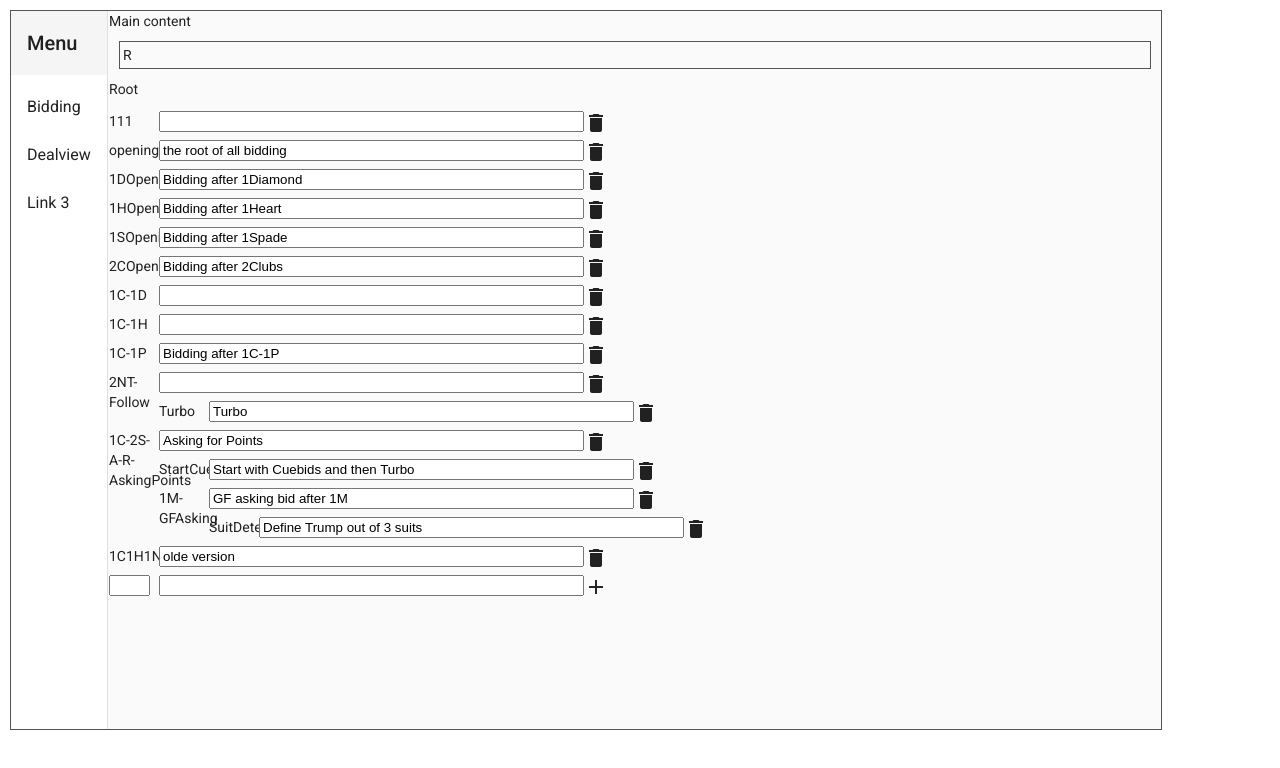
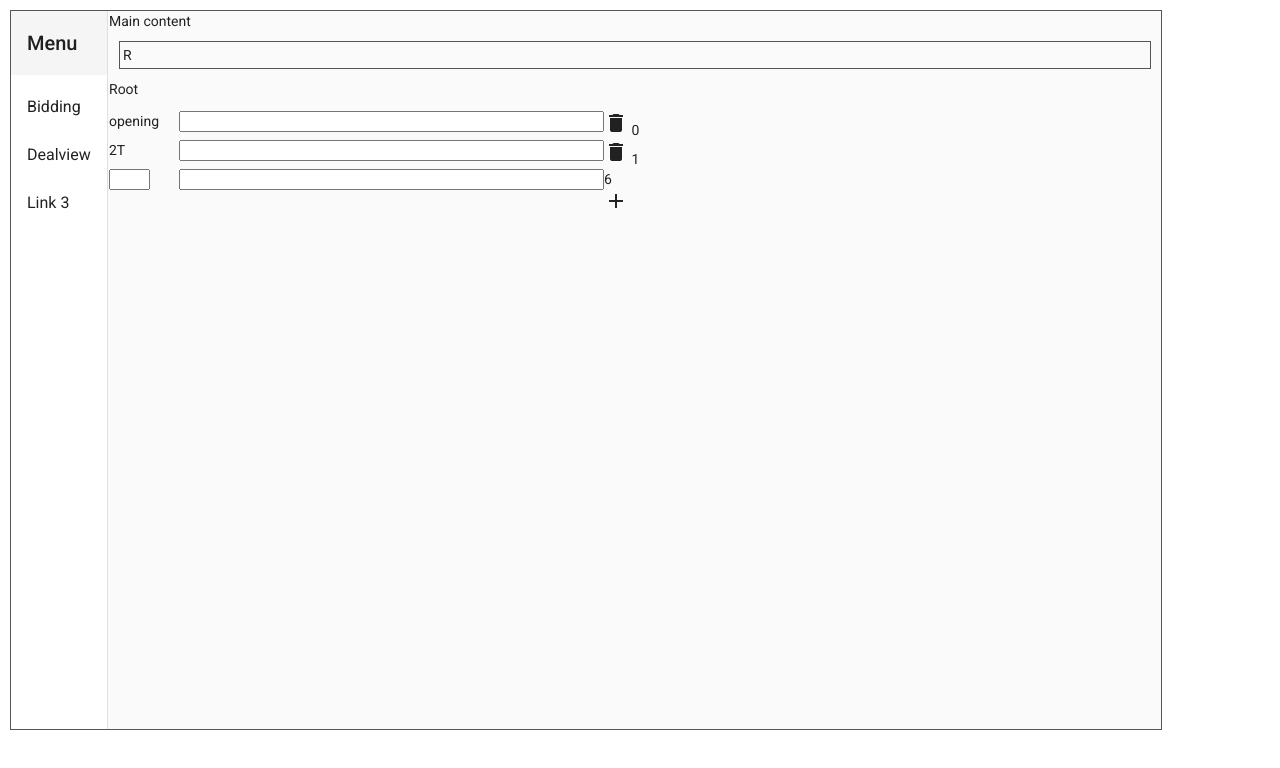
Before and after one commit to DarkMatterBridge/BridgeExplorer, an Angular app: page /biddingsystem in a window 1280 px wide. Shown: the top 768 px of the page. Built offline with nearby package versions, Linux system fonts and the light colour scheme.

Commit message:
cont. parsing old system format

```diff
--- a/src/app/bid-jar/bid-jar.component.ts
+++ b/src/app/bid-jar/bid-jar.component.ts
@@ -28,15 +28,17 @@ export class BidJarComponent implements OnInit {
 
   ngOnInit(): void {
     this.subject.asObservable().subscribe(b => this.setBnode(b));
-    this.fileService.loadSystem()
+    this.getStatistics();
 
-    this.fileService.getLocalBridgeSystem().subscribe(
-      (data: {}) => {
-        const l = new LegacyBiddingSystem();
-        this.baseNode = l.parseToNew(data);
-        this.bnode = this.baseNode;
-      }
-    )
+    // this.fileService.getLocalBridgeSystem().subscribe(
+    //   (data: {}) => {
+    //     const l = new LegacyBiddingSystem();
+    //     BNode.highestId = -1;
+    //     this.baseNode = l.parseToNew(data);
+    //     this.bnode = this.baseNode;
+    //     this.getStatistics();
+    //   }
+    // )
 
   }
 
@@ -48,4 +50,12 @@ export class BidJarComponent implements OnInit {
     }
   }
 
+  getStatistics() {
+    const hid =
+    this.bsm.determineAndSetHighestId(this.baseNode);
+    const nobids =
+    this.bsm.getTotalBidList(this.baseNode).size;
+
+    alert ("Highest ID: "+hid+" No of bids: "+nobids)
+  }
 }
--- a/src/app/bid-line/bid-line.component.html
+++ b/src/app/bid-line/bid-line.component.html
@@ -1,15 +1,21 @@
 <div>
 
-  <div *ngIf="newBid" class="w10"><input [(ngModel)]="bnode.bid" size="2"/></div>
-  <div *ngIf="!newBid" (click)="selectBid(bnode)" class="w10"> {{bnode.bid}}</div>
+  <div *ngIf="newBid" class="w10">
+    <input [(ngModel)]="bnode.bid" size="2"/></div>
 
+  <div *ngIf="!newBid" (click)="selectBid(bnode)" class="w10">
+    <div  class="w1"> <i *ngIf="!bnode.who" class="material-icons" style="font-size:16px;" >     face   </i>   </div>
+    {{bnode.bid}}
+  </div>
   <div class="b-input">
-  <input [(ngModel)]="bnode.condition" size="50"/>
+    <input [(ngModel)]="bnode.condition" size="50"/>
   </div>
-  <a *ngIf="!newBid"  [routerLink]="" (click)="deleteBid(bnode)" class="mat-cell">
+
+  <a *ngIf="!newBid" [routerLink]="" (click)="deleteBid(bnode)" class="mat-cell">
     <i class="material-icons">
       delete
     </i>
   </a>
+  {{bnode.id}}
 
 </div>
--- a/src/app/bid-line/bid-line.component.scss
+++ b/src/app/bid-line/bid-line.component.scss
@@ -1,5 +1,8 @@
 .w10 {
-  float: left; width: 50px;
+  float: left; width: 70px;
+}
+.w1 {
+  float: left; width: 30px;
 }
 
 .b-input {
--- a/src/app/model/BNode.ts
+++ b/src/app/model/BNode.ts
@@ -12,6 +12,8 @@ export class BNode {
   linkedNode: BNode | undefined;
   linkedId: number | undefined;
 
+  who = true; // we = true / they = false
+
   constructor(bid: string, nodes: BNode[], description: string, condition: string) {
     BNode.highestId += 1;
     this.id = BNode.highestId;
--- a/src/app/model/LegacyBiddingSystem.ts
+++ b/src/app/model/LegacyBiddingSystem.ts
@@ -17,7 +17,10 @@ export class LegacyBiddingSystem {
       bnode.nodes.push(b);
 
       if (rnn.hasOwnProperty('Follow')) {
-        this.parseWorker(b, rnn['Follow'])
+        this.parseWorker(b, rnn['Follow'], true)
+      }
+      if (rnn.hasOwnProperty('Opponent')) {
+        this.parseWorker(b, rnn['Opponent'], false)
       }
 
       console.log(rootnodeName + " " + rnn.hasOwnProperty("Desc"));
@@ -25,15 +28,19 @@ export class LegacyBiddingSystem {
     return bnode;
   }
 
-  public parseWorker(bnode: BNode, hierachy: { [index: string]: any }) {
+  public parseWorker(bnode: BNode, hierachy: { [index: string]: any }, who: boolean) {
     let rootnodes = Object.getOwnPropertyNames(hierachy);
     rootnodes.forEach(rootnodeName => {
       const rnn = hierachy[rootnodeName];
       const b = new BNode(rootnodeName, [], "", rnn.hasOwnProperty('Desc') ? rnn['Desc'] : "");
+      b.who = who;
       bnode.nodes.push(b);
 
       if (rnn.hasOwnProperty('Follow')) {
-        this.parseWorker(b, rnn['Follow'])
+        this.parseWorker(b, rnn['Follow'], true)
+      }
+      if (rnn.hasOwnProperty('Opponent')) {
+        this.parseWorker(b, rnn['Opponent'], false)
       }
 
     });
--- a/src/app/services/file.service.ts
+++ b/src/app/services/file.service.ts
@@ -15,8 +15,6 @@ export class FileService {
   private newSystem!: BNode;
 
   constructor(private http: HttpClient) {
-    this.loadSystem();
-
   }
 
   loadSystem() {
```
